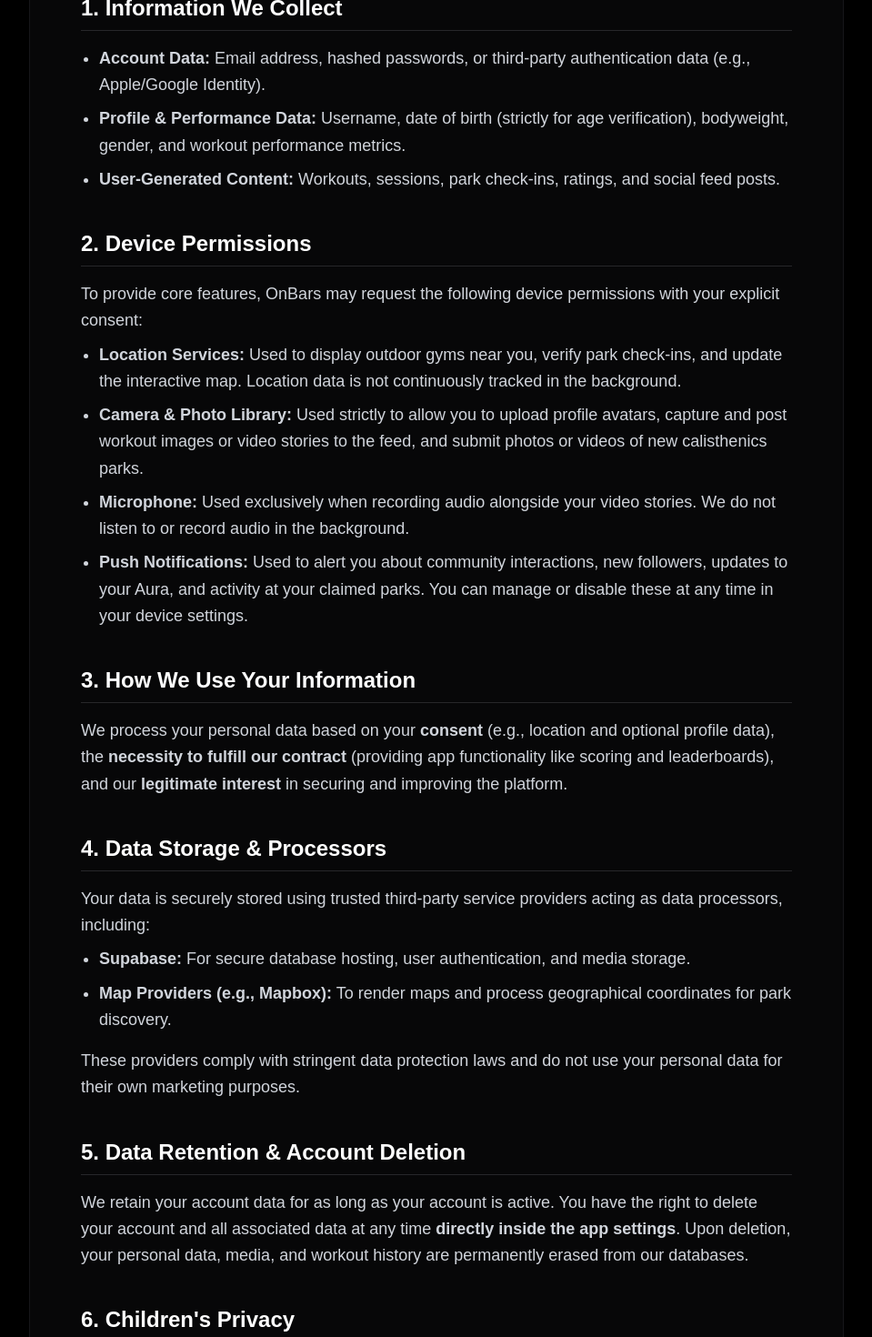
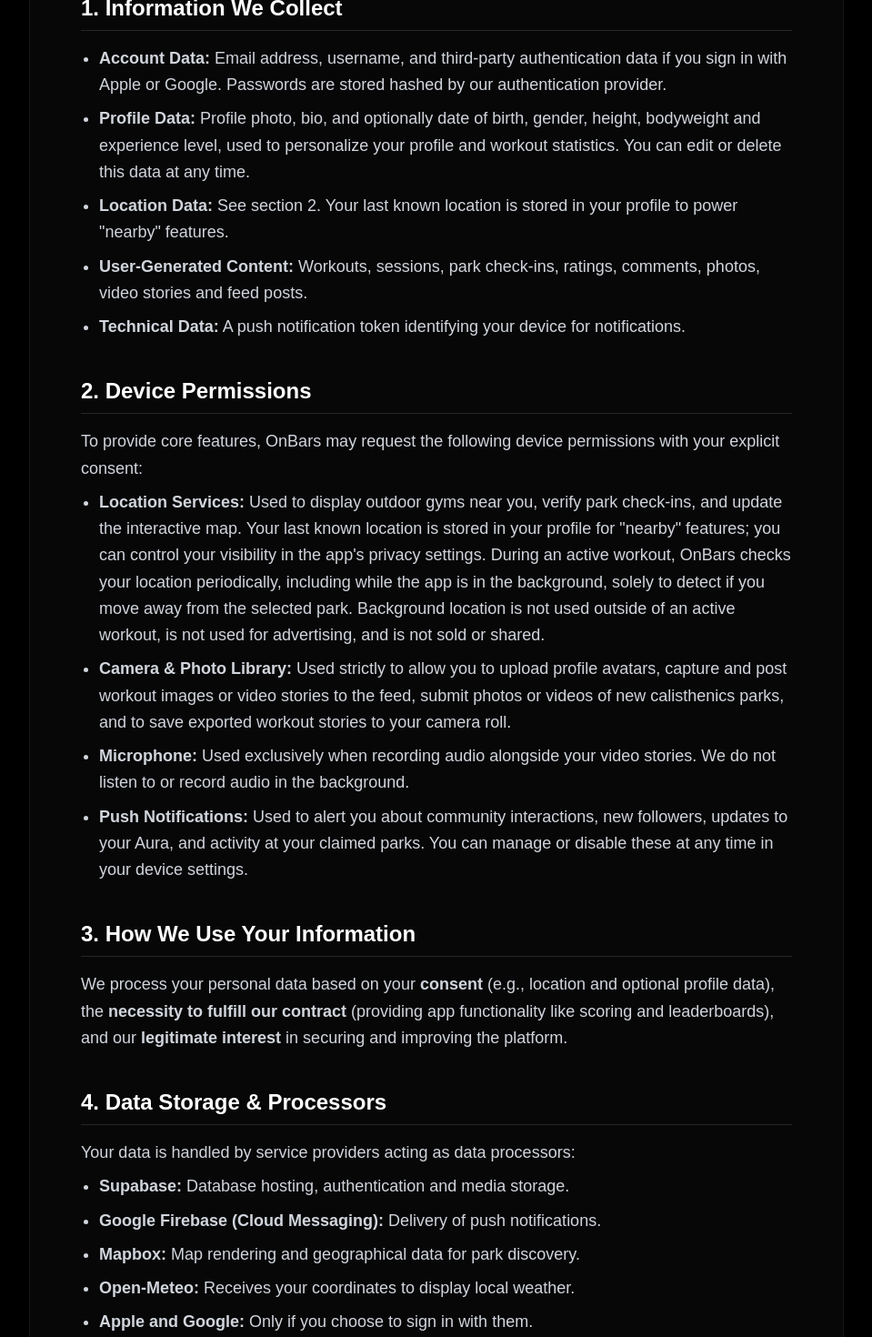
Before and after one commit to AngelosMam/onbars-site, a Next.js app: page /privacy in a window 1280 px wide. Shown: the part 420-1890 px from the top of the page at 91% size, without its empty margins (160-1119 px from the left). Built offline with nearby package versions, Linux system fonts and the light colour scheme.

Commit message:
Update landing page fixed_some_things_on_terms and privacy

```diff
--- a/app/privacy/page.js
+++ b/app/privacy/page.js
@@ -46,21 +46,22 @@
                 1. Information We Collect
               </h2>
               <ul className="list-disc pl-5 space-y-2">
-                <li><strong>Account Data:</strong> Email address, hashed passwords, or third-party authentication data (e.g., Apple/Google Identity).</li>
-                <li><strong>Profile & Performance Data:</strong> Username, date of birth (strictly for age verification), bodyweight, gender, and workout performance metrics.</li>
-                <li><strong>User-Generated Content:</strong> Workouts, sessions, park check-ins, ratings, and social feed posts.</li>
+                <li><strong>Account Data:</strong> Email address, username, and third-party authentication data if you sign in with Apple or Google. Passwords are stored hashed by our authentication provider.</li>
+                <li><strong>Profile Data:</strong> Profile photo, bio, and optionally date of birth, gender, height, bodyweight and experience level, used to personalize your profile and workout statistics. You can edit or delete this data at any time.</li>
+                <li><strong>Location Data:</strong> See section 2. Your last known location is stored in your profile to power "nearby" features.</li>
+                <li><strong>User-Generated Content:</strong> Workouts, sessions, park check-ins, ratings, comments, photos, video stories and feed posts.</li>
+                <li><strong>Technical Data:</strong> A push notification token identifying your device for notifications.</li>
               </ul>
             </section>
 
-          <section>
+            <section>
               <h2 className="text-2xl font-bold text-white mb-4 border-b border-zinc-800 pb-2">
                 2. Device Permissions
               </h2>
               <p>To provide core features, OnBars may request the following device permissions with your explicit consent:</p>
               <ul className="list-disc pl-5 mt-2 space-y-2">
-                <li><strong>Location Services:</strong> Used to display outdoor gyms near you, verify park check-ins, and update the interactive map. Location data is not continuously tracked in the background.</li>
-                <li><strong>Camera & Photo Library:</strong> Used strictly to allow you to upload profile avatars, capture and post workout images or video stories to the feed, and submit photos or videos of new calisthenics parks.</li>
-                {/* Remove the Microphone line if you don't actually request mic access! */}
+                <li><strong>Location Services:</strong> Used to display outdoor gyms near you, verify park check-ins, and update the interactive map. Your last known location is stored in your profile for "nearby" features; you can control your visibility in the app's privacy settings. During an active workout, OnBars checks your location periodically, including while the app is in the background, solely to detect if you move away from the selected park. Background location is not used outside of an active workout, is not used for advertising, and is not sold or shared.</li>
+                <li><strong>Camera & Photo Library:</strong> Used strictly to allow you to upload profile avatars, capture and post workout images or video stories to the feed, submit photos or videos of new calisthenics parks, and to save exported workout stories to your camera roll.</li>
                 <li><strong>Microphone:</strong> Used exclusively when recording audio alongside your video stories. We do not listen to or record audio in the background.</li>
                 <li><strong>Push Notifications:</strong> Used to alert you about community interactions, new followers, updates to your Aura, and activity at your claimed parks. You can manage or disable these at any time in your device settings.</li>
               </ul>
@@ -80,13 +81,16 @@
                 4. Data Storage & Processors
               </h2>
               <p>
-                Your data is securely stored using trusted third-party service providers acting as data processors, including:
+                Your data is handled by service providers acting as data processors:
               </p>
               <ul className="list-disc pl-5 mt-2 space-y-2">
-                <li><strong>Supabase:</strong> For secure database hosting, user authentication, and media storage.</li>
-                <li><strong>Map Providers (e.g., Mapbox):</strong> To render maps and process geographical coordinates for park discovery.</li>
+                <li><strong>Supabase:</strong> Database hosting, authentication and media storage.</li>
+                <li><strong>Google Firebase (Cloud Messaging):</strong> Delivery of push notifications.</li>
+                <li><strong>Mapbox:</strong> Map rendering and geographical data for park discovery.</li>
+                <li><strong>Open-Meteo:</strong> Receives your coordinates to display local weather.</li>
+                <li><strong>Apple and Google:</strong> Only if you choose to sign in with them.</li>
               </ul>
-              <p className="mt-4">These providers comply with stringent data protection laws and do not use your personal data for their own marketing purposes.</p>
+              <p className="mt-4">We do not sell your personal data and we do not track you across other apps or websites.</p>
             </section>
 
             <section>
@@ -94,7 +98,7 @@
                 5. Data Retention & Account Deletion
               </h2>
               <p>
-                We retain your account data for as long as your account is active. You have the right to delete your account and all associated data at any time <strong>directly inside the app settings</strong>. Upon deletion, your personal data, media, and workout history are permanently erased from our databases.
+                We retain your account data for as long as your account is active. You have the right to delete your account and all associated data at any time directly inside the app settings (<strong>Settings → Account & Security → Delete Account</strong>). Upon deletion, your personal data, media, and workout history are permanently erased from our databases.
               </p>
             </section>
 
@@ -124,6 +128,24 @@
                 If you have questions regarding this privacy policy, wish to exercise your rights, or have concerns about your data, please contact us at: <a href="mailto:contact@onbarsapp.com" className="text-cyan-400 hover:underline">contact@onbarsapp.com</a>
               </p>
             </section>
+
+            <section>
+              <h2 className="text-2xl font-bold text-white mb-4 border-b border-zinc-800 pb-2">
+                9. International Transfers
+              </h2>
+              <p>
+                Some of our providers may process data outside the European Economic Area (for example in the USA). Where this happens, transfers rely on appropriate safeguards such as the EU Standard Contractual Clauses.
+              </p>
+            </section>
+
+            <section>
+              <h2 className="text-2xl font-bold text-white mb-4 border-b border-zinc-800 pb-2">
+                10. Data Controller & Complaints
+              </h2>
+              <p>
+                The data controller is OnBars, Greece, <a href="mailto:contact@onbarsapp.com" className="text-cyan-400 hover:underline">contact@onbarsapp.com</a>. If you are in the EEA, you have the right to lodge a complaint with your local data protection authority (in Greece: the Hellenic Data Protection Authority, <a href="https://www.dpa.gr" target="_blank" rel="noopener noreferrer" className="text-cyan-400 hover:underline">dpa.gr</a>).
+              </p>
+            </section>
           </div>
         </motion.div>
       </div>
--- a/app/terms/page.js
+++ b/app/terms/page.js
@@ -65,6 +65,9 @@
               <p className="mt-4">
                 <strong>Reporting & Blocking:</strong> Users can flag inappropriate content and block abusive users directly within the app. OnBars reserves the right to review flagged content and suspend or permanently terminate accounts violating these terms, without prior notice.
               </p>
+              <p className="mt-4">
+                We review reports and act on objectionable content within 24 hours by removing the content and, where appropriate, suspending the offending account. To report an issue or contact us: <a href="mailto:contact@onbarsapp.com" className="text-cyan-400 hover:underline">contact@onbarsapp.com</a>.
+              </p>
             </section>
 
             <section>
```
